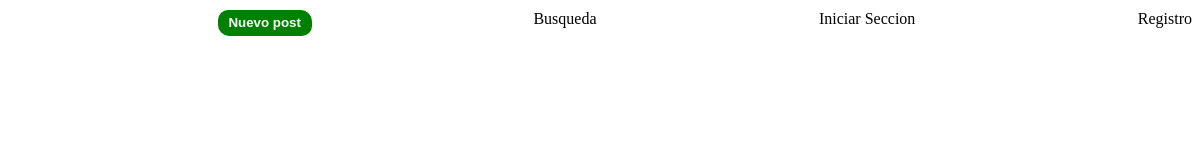
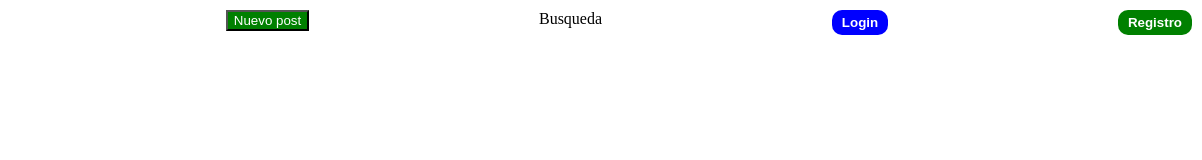
Before and after one commit to ReTagus/MiProyecto, a plain HTML site: page index.html in a window 1280 px wide. Shown: the full height of the page, 78-1280 px from the left. Drawn offline with Linux system fonts and the light colour scheme.

Commit message:
solucionar conflicto del merge branch 5 v2

```diff
--- a/index.html
+++ b/index.html
@@ -19,8 +19,8 @@
                 <button class = "mainButton" >Nuevo post </button>
             </li>
             <li>Busqueda</li>
-            <li>Iniciar Seccion</li>
-            <li>Registro</li>
+            <li><button class = "button secondaryButton" >Login </button></li>
+            <li><button class = "button mainButton" >Registro </button></li>
         </ul>
     </header>
     <main>
--- a/styles/estilos.css
+++ b/styles/estilos.css
@@ -17,22 +17,34 @@ ul {
 
 .logo {
     height: 70px;
-<<<<<<< HEAD
-=======
+}
+
+.button {
+    border: 0px;
+    padding: 5px 10px;
+    border-radius: 10px;
+    font-weight: bolder;
+}
+
+.button:hover {
+    cursor: pointer;
+    transform: scale(1.1);
 }
 
 .mainButton {
     background-color:green;
     color: white;
-    border: 0px;
-    padding: 5px 10px;
-    border-radius: 10px;
-    font-weight: bolder;
+}
+
+.mainButton:hover {
     box-shadow: 1px 1px green;
 }
 
-.mainButton:hover {
-    cursor: pointer;
-    transform: scale(1.1);
->>>>>>> 5-crear-boton-nuevo-post
+.secondaryButton {
+    background-color:blue;
+    color: white;
 }
+
+.secondaryButton:hover {
+    box-shadow: 1px 1px blue;
+}
```
